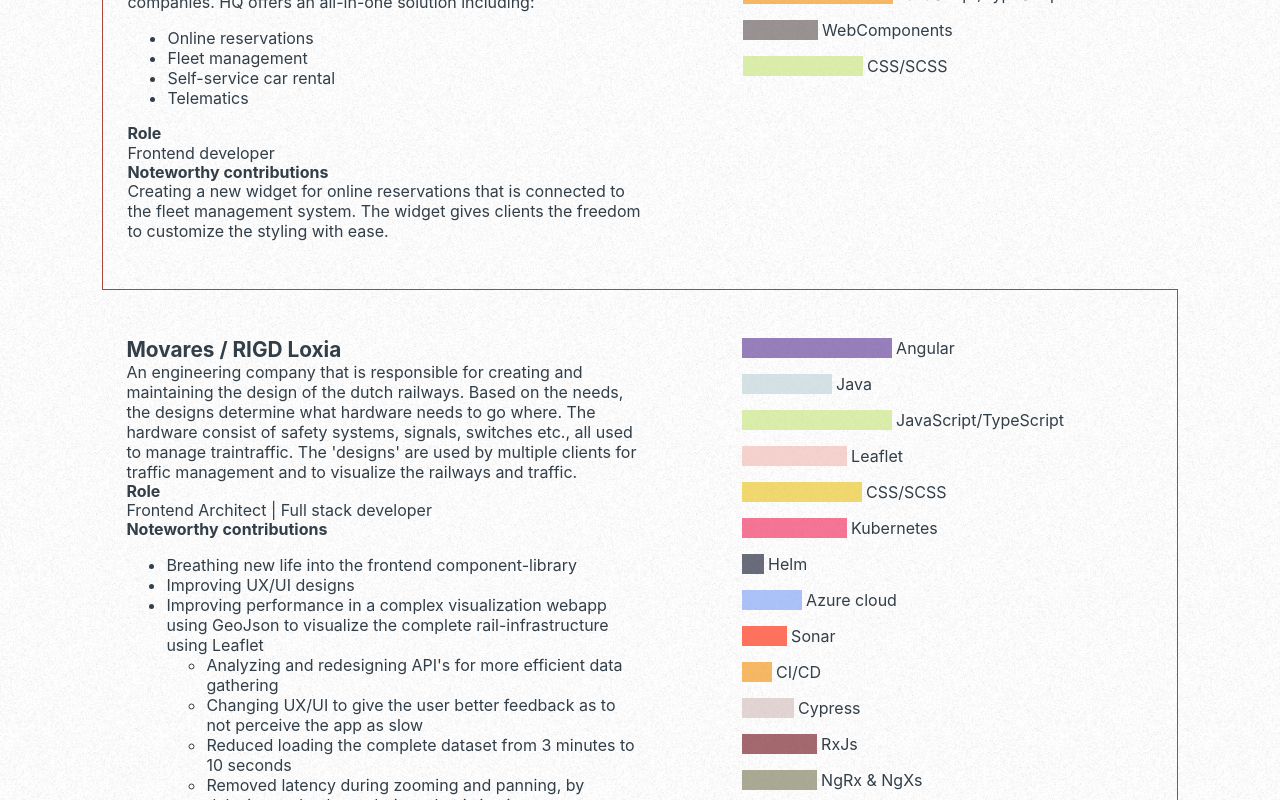
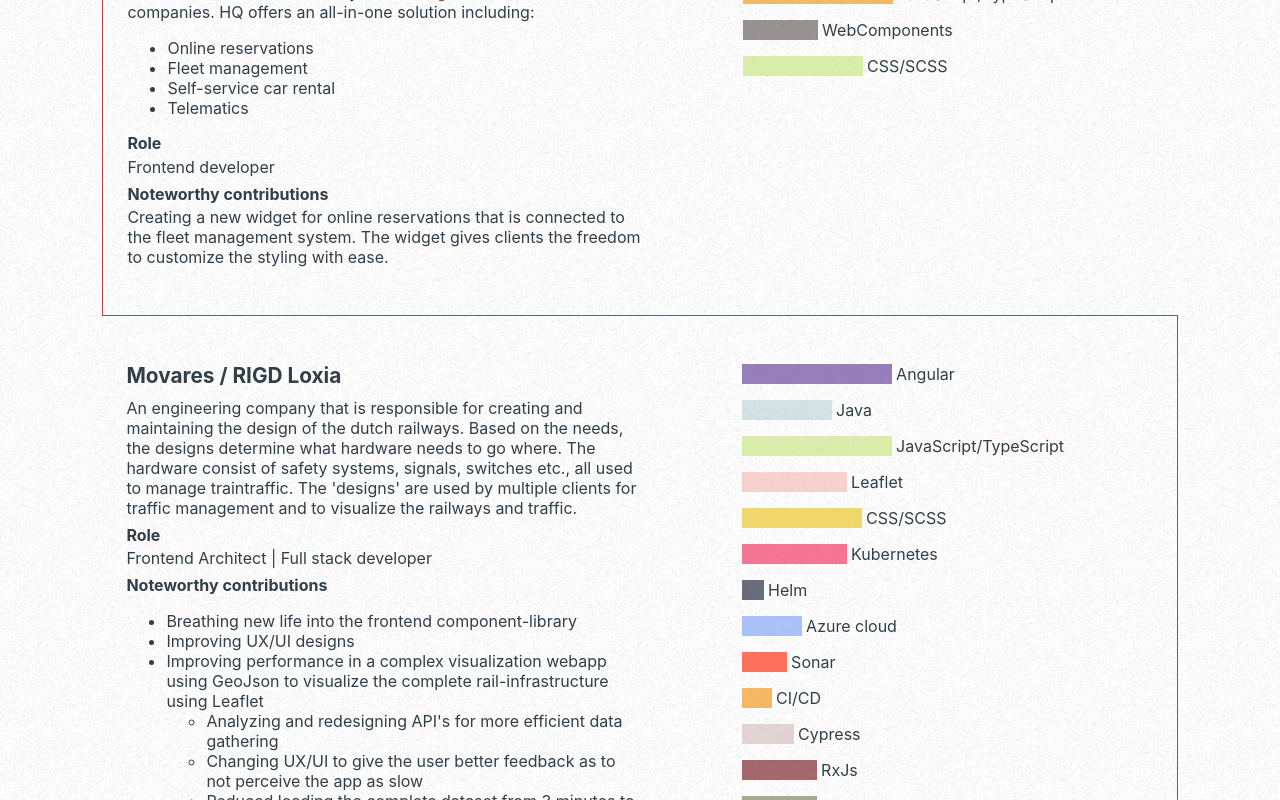
Before and after one commit to TJMaria/tarsimaria, a Next.js app: page / in a window 1280 px wide. Shown: the part 940-1740 px from the top of the page. Built offline with nearby package versions, Linux system fonts and the light colour scheme.

Commit message:
Tweak margins

```diff
--- a/styles/ProjectInfo.module.scss
+++ b/styles/ProjectInfo.module.scss
@@ -34,10 +34,17 @@
     &Right{
         border-right: 1px solid var(--color2);
     }
+
 }
 
 .projectInfo {
     padding-block: 48px;
+    h3{
+        margin-bottom: 10px;
+    }
+    h4{
+        margin: 8px 0px 4px 0px;
+    }
 }
 
 .stack {
```
